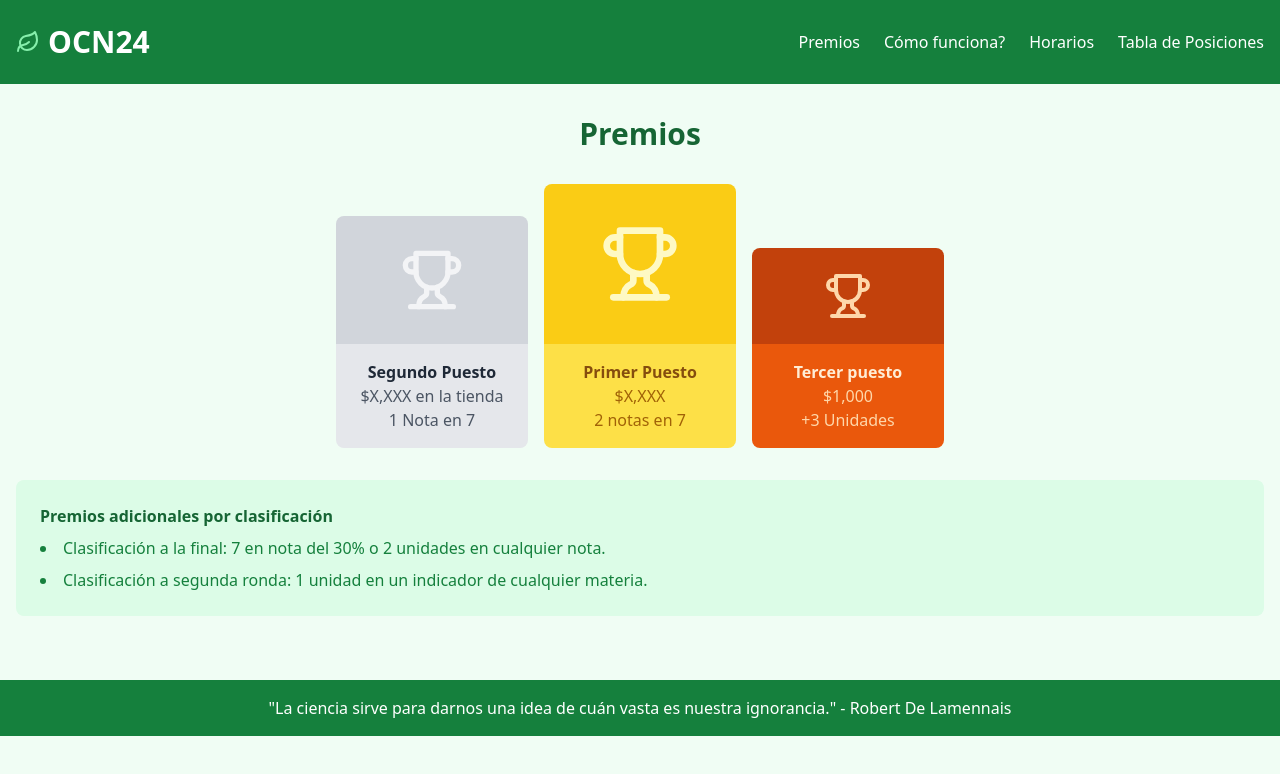
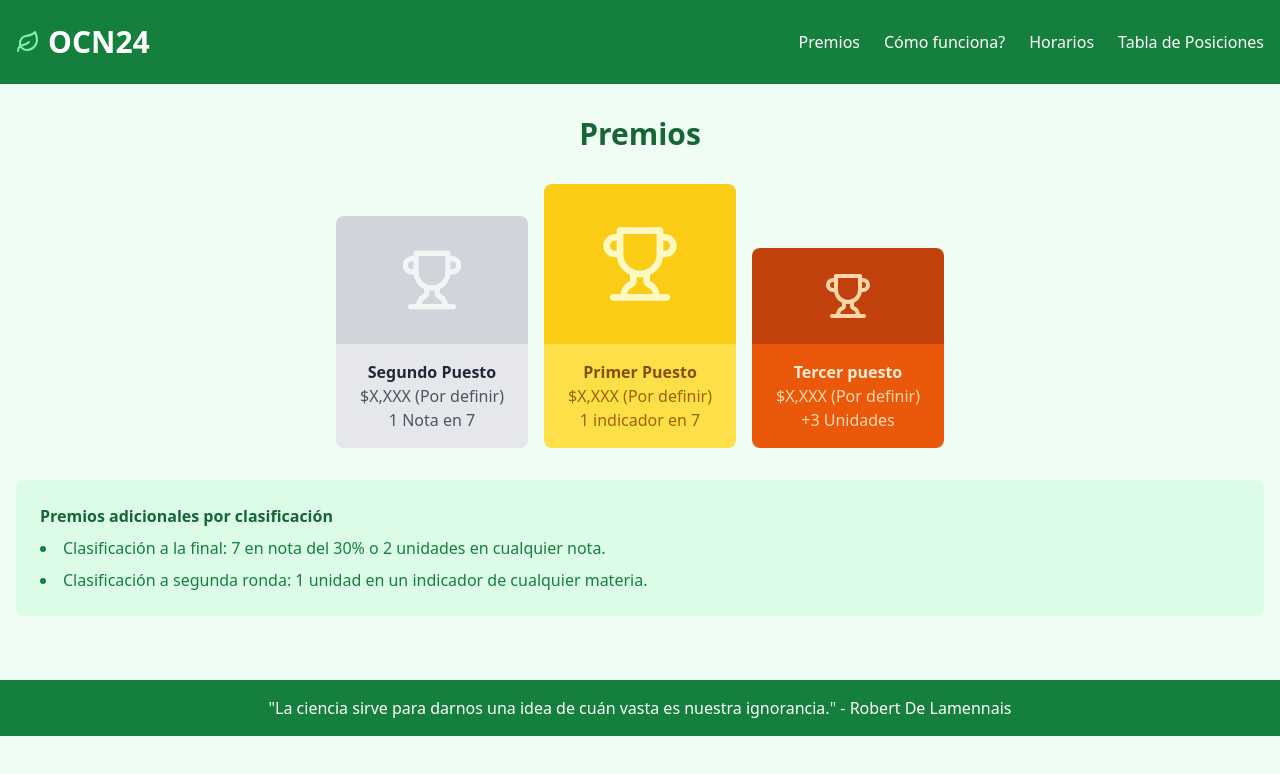
Before and after one commit to cirosanchez/ocn, a Next.js app: page / in a window 1280 px wide. Both pictures are taken after a click on the button "Premios". Shown: the top 774 px of the page. Built offline with nearby package versions, Linux system fonts and the light colour scheme.

Commit message:
re modified and finished.

```diff
--- a/app/page.tsx
+++ b/app/page.tsx
@@ -88,7 +88,7 @@ export default function Component() {
                     </div>
                     <div className="bg-gray-200 w-48 p-4 rounded-b-lg text-center">
                       <h3 className="font-bold text-gray-800">Segundo Puesto</h3>
-                      <p className="text-gray-600">$X,XXX en la tienda</p>
+                      <p className="text-gray-600">$X,XXX (Por definir)</p>
                       <p className="text-gray-600">1 Nota en 7</p>
                     </div>
                   </div>
@@ -98,8 +98,8 @@ export default function Component() {
                     </div>
                     <div className="bg-yellow-300 w-48 p-4 rounded-b-lg text-center">
                       <h3 className="font-bold text-yellow-800">Primer Puesto</h3>
-                      <p className="text-yellow-700">$X,XXX</p>
-                      <p className="text-yellow-700">2 notas en 7</p>
+                      <p className="text-yellow-700">$X,XXX (Por definir)</p>
+                      <p className="text-yellow-700">1 indicador en 7</p>
                     </div>
                   </div>
                   <div className="flex flex-col items-center">
@@ -108,7 +108,7 @@ export default function Component() {
                     </div>
                     <div className="bg-orange-600 w-48 p-4 rounded-b-lg text-center">
                       <h3 className="font-bold text-orange-100">Tercer puesto</h3>
-                      <p className="text-orange-200">$1,000</p>
+                      <p className="text-orange-200">$X,XXX (Por definir)</p>
                       <p className="text-orange-200">+3 Unidades</p>
                     </div>
                   </div>
@@ -173,18 +173,18 @@ export default function Component() {
                 <div className="space-y-4">
                   <div className="bg-green-100 p-4 rounded-lg">
                     <h3 className="font-semibold text-green-800">Primer Examen</h3>
-                    <p className="text-green-700">Noviembre 6 y 7, durante dirección de grupo.</p>
+                    <p className="text-green-700">Noviembre 11 y 12, durante dirección de grupo.</p>
                   </div>
                   <div className="bg-green-100 p-4 rounded-lg">
                     <h3 className="font-semibold text-green-800">Segundo Examen</h3>
-                    <p className="text-green-700">Noviembre 13 y 14, durante dirección de grupo.</p>
+                    <p className="text-green-700">Noviembre 18 y 19, durante dirección de grupo.</p>
                   </div>
                   <div className="bg-green-100 p-4 rounded-lg">
                     <h3 className="font-semibold text-green-800">Tercer Examen</h3>
                     <p className="text-green-700">Noviembre 20 y 21, durante dirección de grupo. (Estudiantes AACBI en confirmación)</p>
                   </div>
                   <div className="bg-green-100 p-4 rounded-lg">
-                    <h3 className="font-semibold text-green-800">Entrega de premios y diplomas</h3>
+                    <h3 className="font-semibold text-green-800">Entrega de premios y diplomas.</h3>
                     <p className="text-green-700">Noviembre 23</p>
                   </div>
                 </div>
```
